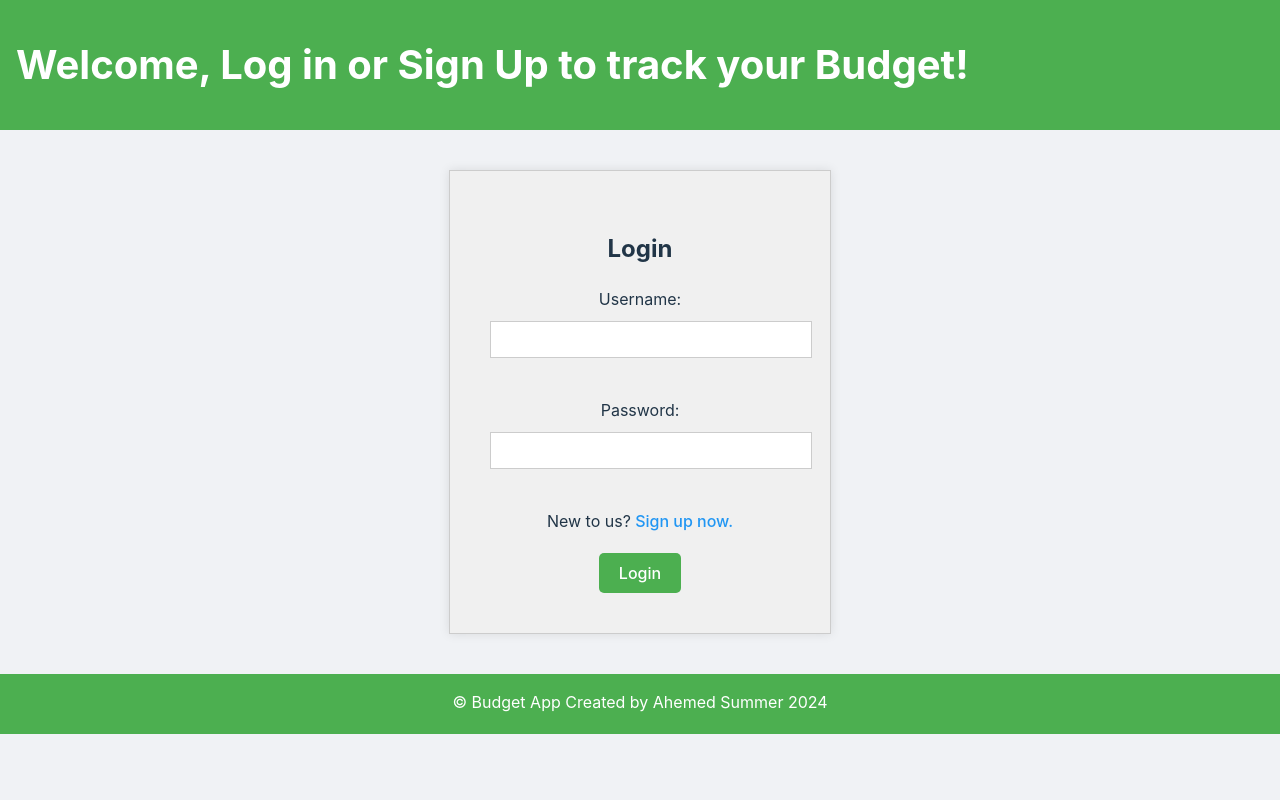
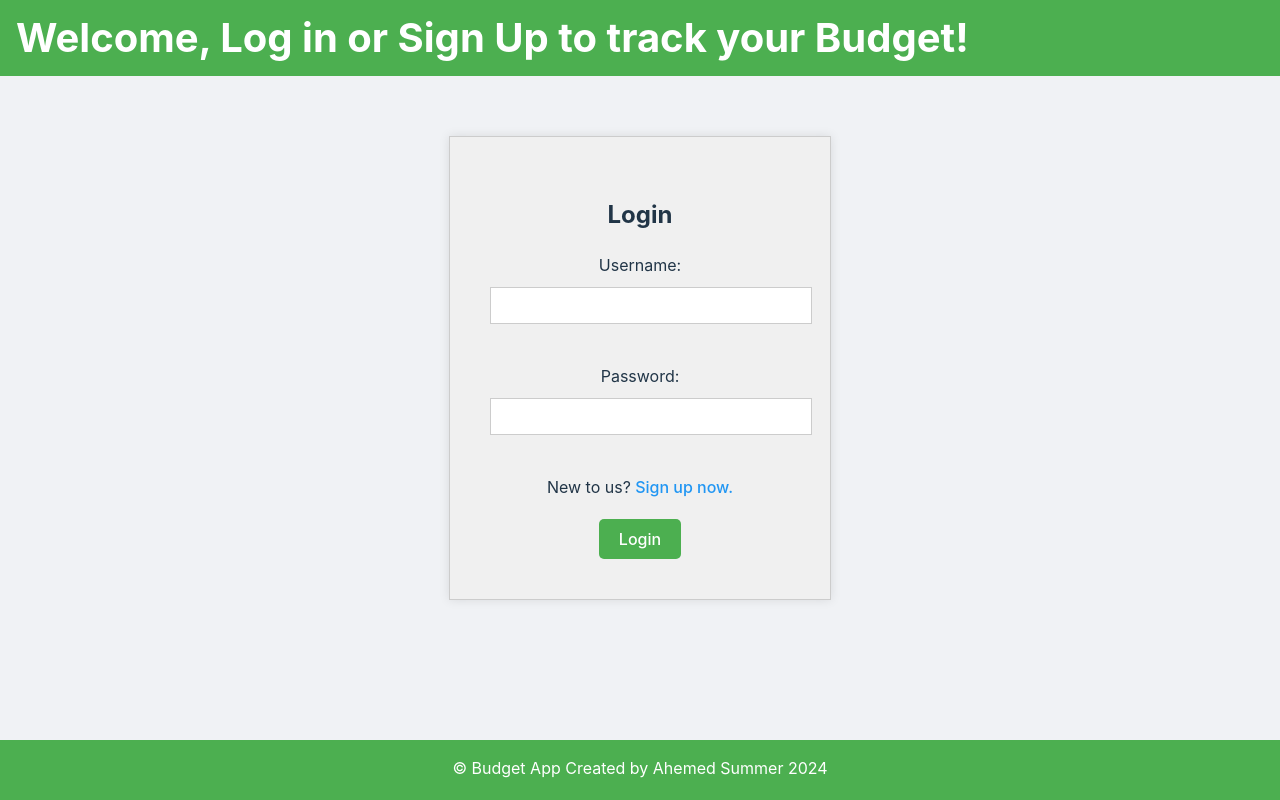
Before and after one commit to ahemedbullo/capstone-project, a React (Vite) app in the folder client/: page / in a window 1280 px wide. Built offline with nearby package versions, Linux system fonts and the light colour scheme.

Commit message:
added styling to nav bar

```diff
--- a/client/src/App.css
+++ b/client/src/App.css
@@ -1,5 +1,9 @@
 
-
+.app{
+  display: flex;
+  flex-direction: column;
+  min-height: 100vh;
+}
 .header {
     background-color: var(--primary-color);
     color: white;
@@ -8,6 +12,13 @@
     justify-content: space-between;
     text-align: center;
     align-items: center;
+  }
+  .header h1{
+    margin: 0;
+  }
+  .main{
+    flex-grow: 1;
+    padding: 20px;
   }
   .logout-btn {
     background-color: #e74c3c;
--- a/client/src/App.jsx
+++ b/client/src/App.jsx
@@ -55,6 +55,7 @@ function App() {
           <AccountsContext.Provider
             value={{ contextAccounts, setContextAccounts }}
           >
+            <div className="app">
               {currentProfile ? (
                 <>
                   <header className="header">
@@ -72,7 +73,7 @@ function App() {
                   </header>
                 </>
               )}
-
+              <div className="main">
                 <Routes>
                   {currentProfile ? (
                     <>
@@ -89,9 +90,11 @@ function App() {
                     </>
                   )}
                 </Routes>
+              </div>
               <footer className="footer">
                 <p>&copy; Budget App Created by Ahemed Summer 2024</p>
               </footer>
+            </div>
           </AccountsContext.Provider>
         </ExpenseContext.Provider>
       </BudgetContext.Provider>
--- a/client/src/components/HomePage.jsx
+++ b/client/src/components/HomePage.jsx
@@ -9,7 +9,6 @@ import Accounts from "./Accounts.jsx";
 import { BudgetContext } from "../BudgetContext.js";
 import { ExpenseContext } from "../ExpenseContext.js";
 import { AccountsContext } from "../AccountsContext.js";
-import NavBar from "./NavBar.jsx";
 const HomePage = () => {
   const navigate = useNavigate();
 
--- a/client/src/components/NavBar.jsx
+++ b/client/src/components/NavBar.jsx
@@ -1,10 +1,11 @@
 import React from "react";
 import { Link } from "react-router-dom";
+import "./Styles/NavBar.css";
 
 const NavBar = () => {
   return (
     <>
-      <nav>
+      <nav className="navbar">
         <ul>
           <li>
             <Link to="/">Home</Link>
--- /dev/null
+++ b/client/src/components/Styles/NavBar.css
@@ -0,0 +1,30 @@
+.navbar {
+  background-color: #333;
+  padding: 10px 0;
+}
+
+.navbar ul {
+  list-style-type: none;
+  margin: 0;
+  padding: 0;
+  display: flex;
+  justify-content: center;
+}
+
+.navbar li {
+  margin: 0 15px;
+  text-decoration: none;
+}
+
+.navbar a {
+  color: white;
+  text-decoration: none;
+  font-size: 18px;
+  padding: 5px 10px;
+  border-radius: 5px;
+  transition: background-color 0.3s;
+}
+
+.navbar a:hover {
+  background-color: #555;
+}
```
Lines whose indentation alone changed are shown as unchanged.
